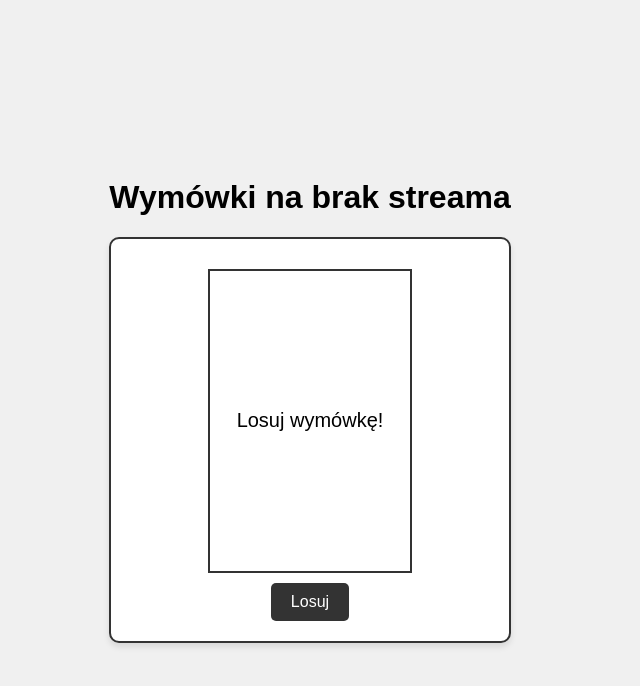
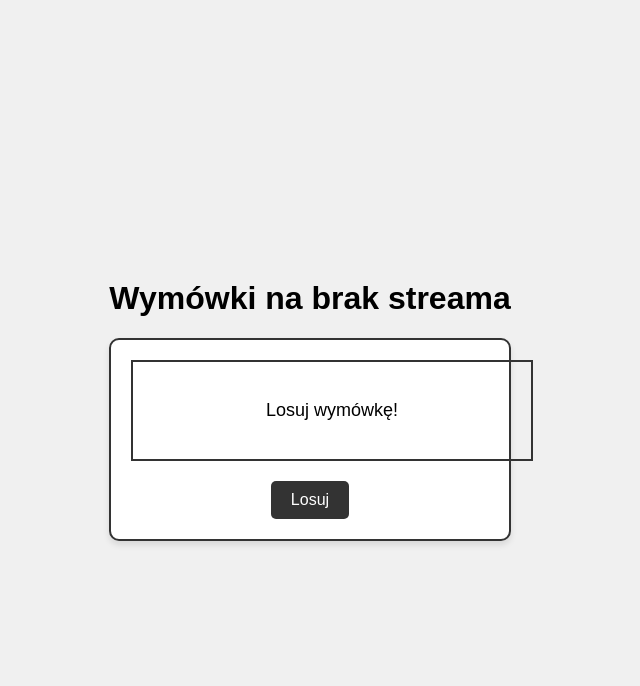
Before and after one commit to Sakanoo/wym-wka.github.io, a PHP site: page / in a window 1280 px wide. Shown: the top 686 px of the page, without its empty margins (330-970 px from the left). Run offline with PHP 8.4, Linux system fonts and the light colour scheme.

Commit message:
Update styles.css

```diff
--- a/styles.css
+++ b/styles.css
@@ -1,12 +1,11 @@
 body {
   font-family: Arial, sans-serif;
-  margin: 0;
-  padding: 0;
+  background-color: #f0f0f0;
   display: flex;
   justify-content: center;
   align-items: center;
   min-height: 100vh;
-  background-color: #f0f0f0;
+  margin: 0;
 }
 
 .container {
@@ -16,20 +15,19 @@ body {
 .slot-machine {
   background-color: #fff;
   border: 2px solid #333;
+  border-radius: 10px;
   padding: 20px;
-  border-radius: 10px;
   box-shadow: 0 4px 6px rgba(0, 0, 0, 0.1);
+  max-width: 400px;
+  margin: 0 auto;
 }
 
 .display {
-  width: 200px;
-  height: 300px;
+  width: 100%;
+  padding: 20px;
   border: 2px solid #333;
-  margin: 10px auto;
-  display: flex;
-  align-items: center;
-  justify-content: center;
-  font-size: 20px;
+  margin-bottom: 20px;
+  font-size: 18px;
 }
 
 .spin-button {
```
